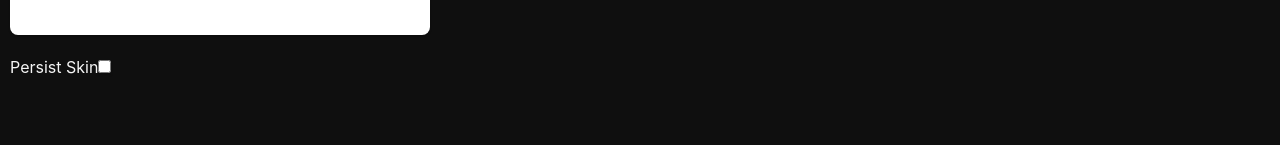
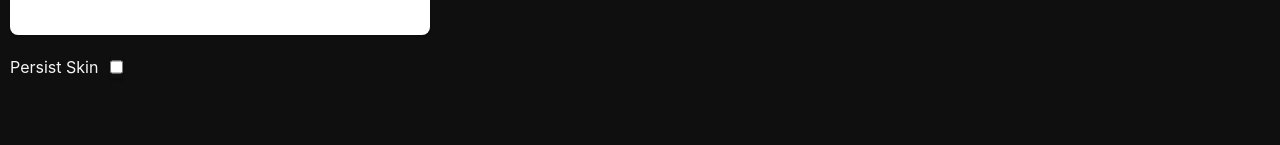
Before and after one commit to Javier0003/Osu-Skin-editor, a React (Vite) app: page /config in a window 1280 px wide. Shown: the part 174-319 px from the top of the page. Built offline with nearby package versions, Linux system fonts and the light colour scheme.

Commit message:
New: -using checkbox hook Update: -minor ui changes

```diff
--- a/src/pages/config-page/config-page.tsx
+++ b/src/pages/config-page/config-page.tsx
@@ -1,15 +1,16 @@
 import { ChangeEvent, useEffect, useState } from 'react'
 import { FilePath } from '../../store/path'
+import useChecked from '../../hooks/check-box'
 
 export default function ConfigPage() {
   const [osuPath, setOsuPath] = useState<string>('')
-  const [persistS, setPersist] = useState<boolean>(false)
   const { editFile, config, CheckDefault } = FilePath((state) => state)
+  const [persist, setPersist] = useChecked(config?.persist || false)
+
   useEffect(() => {
     const asyncEffect = async () => {
       if (!config) return
       setOsuPath(config.DefaultOsuPath)
-      setPersist(config.persist)
     }
     asyncEffect()
   }, [])
@@ -17,7 +18,7 @@ export default function ConfigPage() {
   const handleClick = () => {
     if (!config) return
     CheckDefault()
-    editFile(osuPath, persistS)
+    editFile(osuPath, persist)
   }
 
   return (
@@ -34,13 +35,9 @@ export default function ConfigPage() {
         />
       </div>
 
-      <div>
+      <div className="flex flex-row gap-3">
         <label htmlFor="">Persist Skin</label>
-        <input
-          type="checkbox"
-          onChange={() => setPersist(!persistS)}
-          checked={persistS}
-        />
+        <input type="checkbox" onChange={setPersist} checked={persist} />
       </div>
       <button className="absolute right-20 bottom-20" onClick={handleClick}>
         Save
```
